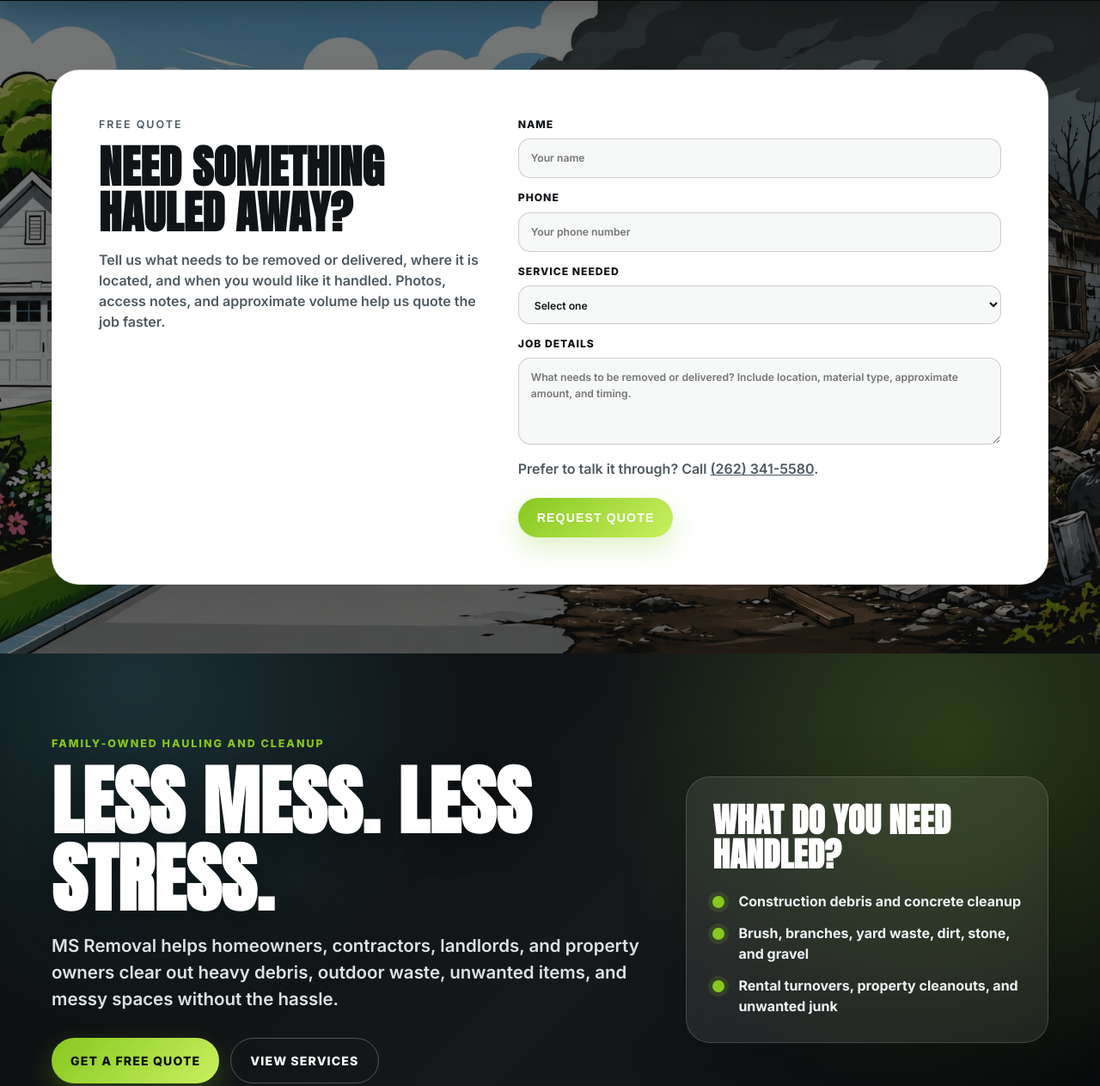
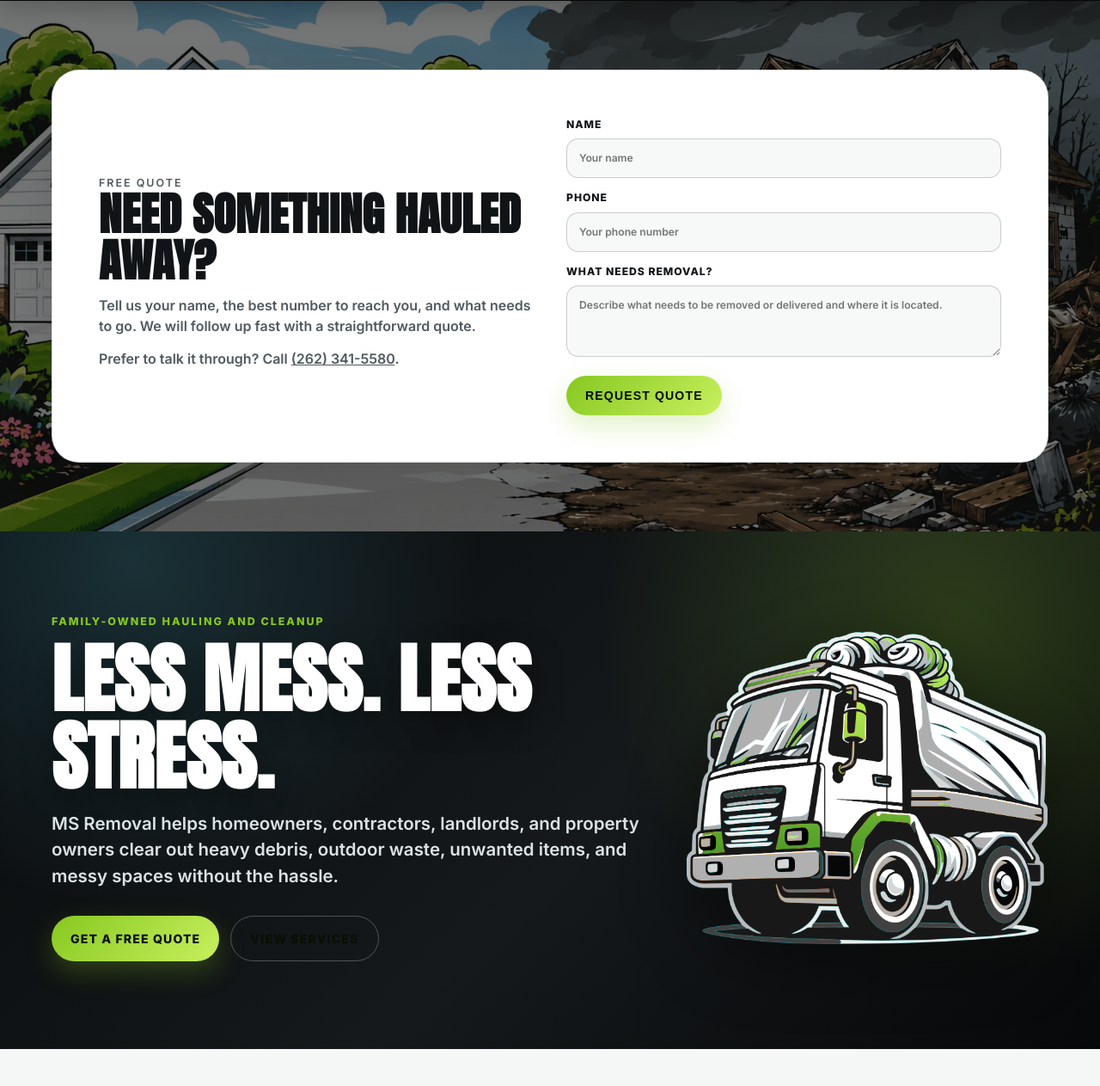
Before and after one commit to paulsalva/ms-removal, a plain HTML site: page index.html in a window 1280 px wide. Shown: the part 115-1378 px from the top of the page at 86% size. Drawn offline with Linux system fonts and the light colour scheme.

Commit message:
feat: update quote form and footer navigation for clarity and streamlined service requests
Co-authored-by: paulsalva <53840389+paulsalva@users.noreply.github.com>

```diff
--- a/index.html
+++ b/index.html
@@ -32,18 +32,18 @@
 
   <main>
     <section class="section quote-section" id="quote">
-      <div class="container quote-panel">
-        <div>
+      <div class="container quote-panel quote-panel-home">
+        <div class="quote-intro">
           <p class="eyebrow">Free quote</p>
           <h2>Need Something Hauled Away?</h2>
-          <p>Tell us what needs to be removed or delivered, where it is located, and when you would like it handled. Photos, access notes, and approximate volume help us quote the job faster.</p>
+          <p>Tell us your name, the best number to reach you, and what needs to go. We will follow up fast with a straightforward quote.</p>
+          <p class="form-callout">Prefer to talk it through? Call <a href="tel:+12623415580">(262) 341-5580</a>.</p>
         </div>
         <form class="quote-form" action="mailto:info@example.com" method="post" enctype="text/plain">
           <label>Name<input type="text" name="name" placeholder="Your name" required></label>
           <label>Phone<input type="tel" name="phone" placeholder="Your phone number" required></label>
-          <label>Service Needed<select name="service" required><option value="">Select one</option><option>Construction debris / concrete</option><option>Tree, brush, yard waste, delivery</option><option>Property cleanout / landlord turnover</option><option>Other hauling</option></select></label>
-          <label>Job Details<textarea name="details" rows="4" placeholder="What needs to be removed or delivered? Include location, material type, approximate amount, and timing."></textarea></label>
-          <p class="form-callout">Prefer to talk it through? Call <a href="tel:+12623415580">(262) 341-5580</a>.</p><button class="btn" type="submit">Request Quote</button>
+          <label>What needs removal?<textarea name="details" rows="3" placeholder="Describe what needs to be removed or delivered and where it is located."></textarea></label>
+          <button class="btn" type="submit">Request Quote</button>
         </form>
       </div>
     </section>
@@ -58,13 +58,8 @@
             <a class="btn btn-ghost" href="#services">View Services</a>
           </div>
         </div>
-        <div class="hero-card">
-          <h2>What do you need handled?</h2>
-          <ul class="check-list">
-            <li>Construction debris and concrete cleanup</li>
-            <li>Brush, branches, yard waste, dirt, stone, and gravel</li>
-            <li>Rental turnovers, property cleanouts, and unwanted junk</li>
-          </ul>
+        <div class="hero-logo">
+          <img src="images/ms-removal-icon.png" alt="MS Removal" class="hero-logo-img" />
         </div>
       </div>
     </section>
@@ -122,11 +117,6 @@
         <p>Racine, WI &amp; Surrounding Areas</p>
         <p>Call / Text <a href="tel:+12623415580">(262) 341-5580</a></p>
       </div>
-      <nav class="footer-links" aria-label="Footer">
-        <a href="construction-debris.html">Construction</a>
-        <a href="tree-brush-removal.html">Tree &amp; Brush</a>
-        <a href="property-cleanouts.html">Cleanouts</a>
-      </nav>
       <div class="footer-social">
         <a href="https://www.facebook.com/profile.php?id=61579258533454" target="_blank" rel="noopener">Facebook</a>
         <a href="https://www.instagram.com/msremoval/" target="_blank" rel="noopener">Instagram</a>
--- a/styles.css
+++ b/styles.css
@@ -80,10 +80,19 @@ h3{font-size:clamp(1.55rem,2.5vw,2.35rem)}
 .quote-section:before{content:"";position:absolute;inset:0;background:rgba(5,6,7,.55)}
 .quote-section > .container{position:relative;z-index:1}
 .quote-section .quote-panel{background:#fff}
-.quote-section .quote-panel .btn{color:#fff}
-.form-callout{margin:2px 0 0;color:var(--soft-ink);font-weight:800}
+.btn,.quote-panel .btn,.quote-section .quote-panel .btn{color:#081003}
+.form-callout{margin:14px 0 0;color:var(--soft-ink);font-weight:800}
 .form-callout a{text-decoration:underline}
-.footer-inner{grid-template-columns:170px 1fr}
+
+/* Home quote panel: compact, single rectangle, copy aligned with form */
+.quote-panel-home{align-items:center;grid-template-columns:1fr 1fr}
+.quote-panel-home .quote-intro{align-self:center}
+.quote-panel-home .quote-intro p{margin:14px 0 0}
+.quote-panel-home .quote-form{align-content:center}
+
+/* Hero icon replaces the old info card */
+.hero-logo{display:flex;align-items:center;justify-content:center}
+.hero-logo-img{width:min(420px,100%);height:auto;filter:drop-shadow(0 18px 40px rgba(0,0,0,.45))}
 
 /* Service cards are fully clickable */
 a.card{display:block;color:inherit;cursor:pointer;transition:transform .18s ease,box-shadow .18s ease}
@@ -99,14 +108,13 @@ a.card:hover .card-cta{color:var(--accent,var(--ink))}
 .subpage-image-block.property-scene{background-image:url("images/property-cleanup.webp")}
 
 /* Footer with business info + social links */
-.footer-inner{grid-template-columns:150px 1.2fr auto auto;gap:28px;align-items:center}
+.footer-inner{grid-template-columns:150px 1fr auto;gap:28px;align-items:center}
 .footer-about p{margin:0 0 4px;color:#cbd2d4;font-weight:600;font-size:.9rem}
 .footer-about .footer-tag{color:#fff;font-weight:800}
 .footer-about a{color:var(--lime)}
-.footer-links{display:flex;gap:18px;flex-wrap:wrap}
 .footer-social{display:flex;gap:16px;flex-wrap:wrap}
 .footer-social a{font-weight:900;text-transform:uppercase;letter-spacing:.08em;font-size:.78rem;color:#dbe1e3}
-.footer-social a:hover,.footer-links a:hover{color:var(--lime)}
+.footer-social a:hover{color:var(--lime)}
 
-@media (max-width:900px){.header-inner{grid-template-columns:1fr;gap:18px;text-align:center}.logo-link,.compact .logo-link,.home-header .logo-link{width:min(360px,72vw);margin:0 auto}.header-nav{justify-content:center}.quote-section{padding:56px 0}.subpage-image-block{min-height:clamp(220px,58vw,420px)}.footer-inner{grid-template-columns:1fr;text-align:center;justify-items:center}.footer-links,.footer-social{justify-content:center}}
-@media (max-width:560px){.header-inner{display:grid;padding:20px 0}.header-nav{gap:12px}.header-nav a{font-size:.72rem}.logo-link,.compact .logo-link,.home-header .logo-link{width:min(280px,72vw)}.subpage-image-block{min-height:230px}}
+@media (max-width:900px){.header-inner{grid-template-columns:1fr;gap:18px;text-align:center}.logo-link,.compact .logo-link,.home-header .logo-link{width:min(360px,72vw);margin:0 auto}.header-nav{justify-content:center}.quote-section{padding:56px 0}.quote-panel-home{grid-template-columns:1fr}.hero-logo{order:-1}.hero-logo-img{width:min(260px,70%)}.subpage-image-block{min-height:clamp(220px,58vw,420px)}.footer-inner{grid-template-columns:1fr;text-align:center;justify-items:center;gap:18px}.footer-social{justify-content:center}.footer-inner img{width:170px}}
+@media (max-width:560px){.header-inner{display:grid;padding:20px 0}.header-nav{gap:12px}.header-nav a{font-size:.72rem}.logo-link,.compact .logo-link,.home-header .logo-link{width:min(280px,72vw)}.subpage-image-block{min-height:230px}.footer-about p{font-size:.85rem}}
```
Also changed, not shown: construction-debris.html (+0 -6 lines), property-cleanouts.html (+1 -7 lines), tree-brush-removal.html (+1 -7 lines).
